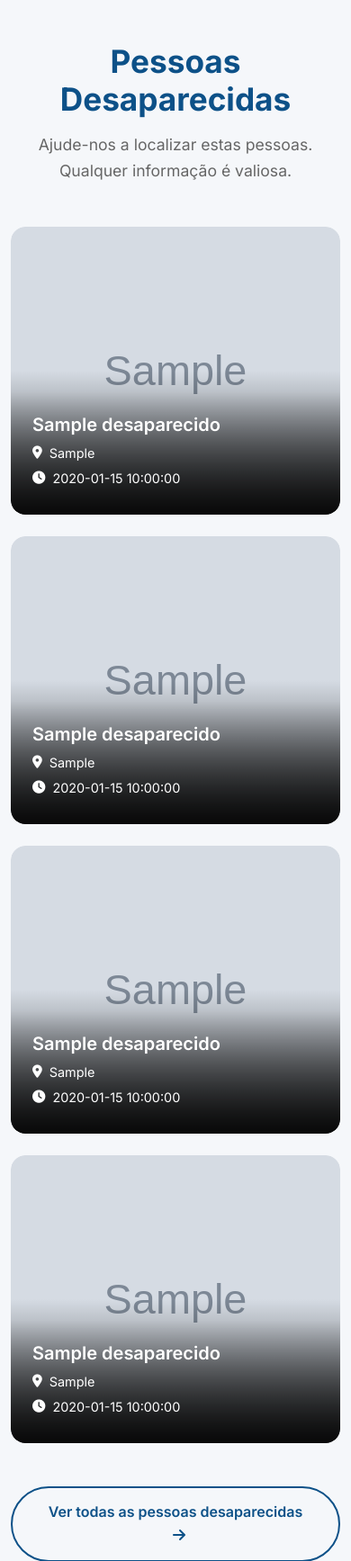
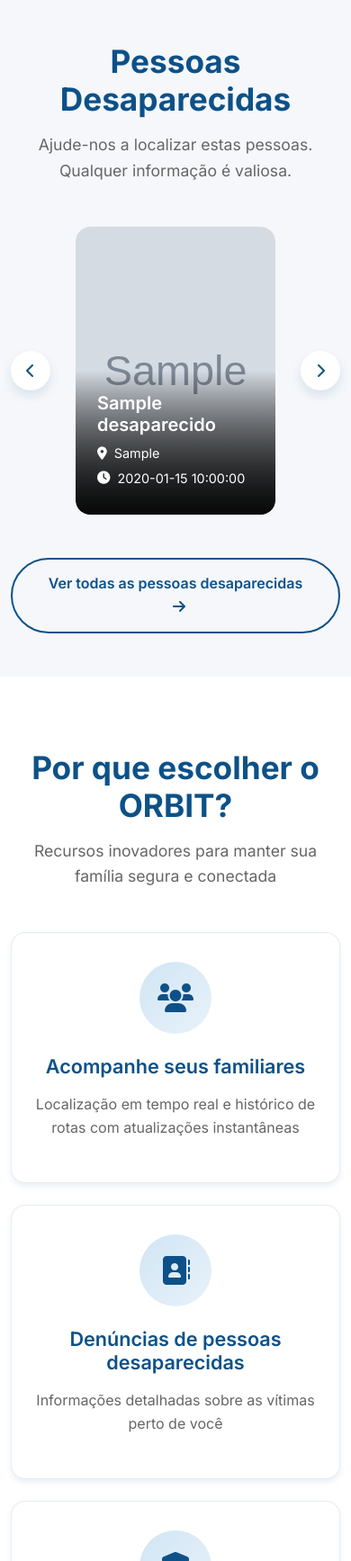
Before and after one commit to mzmorelli/TCC-Orbit, a Flask app: page / in a window 390 px wide. Shown: the part 1054-2789 px from the top of the page at 90% size. Run offline with Flask 3, Linux system fonts and the light colour scheme; tables that the repository leaves empty hold one stand-in row (values such as "Sample post"); grey boxes marked "Sample" are stand-in pictures.

Commit message:
Atualização - Index

```diff
--- a/SiteOrbit/static/css/style.css
+++ b/SiteOrbit/static/css/style.css
@@ -181,6 +181,52 @@
 .desaparecidos-destaque {
   background-color: var(--light-gray);
   padding: 5rem 0;
+}
+
+/* Carousel wrapper */
+.desaparecidos-carousel {
+  position: relative;
+  display: flex;
+  align-items: center;
+  gap: 1rem;
+}
+
+.carousel-viewport {
+  overflow: hidden;
+  flex: 1;
+}
+
+.carousel-track {
+  display: flex;
+  will-change: transform;
+  transition: transform 0.6s ease;
+}
+
+.carousel-slide {
+  flex: 0 0 25%;
+  padding: 0 0.75rem; /* similar to g-4 spacing */
+  box-sizing: border-box;
+}
+
+.desaparecidos-carousel .carousel-btn {
+  width: 44px;
+  height: 44px;
+  border-radius: 50%;
+  border: none;
+  background: var(--white);
+  color: var(--primary-blue);
+  box-shadow: var(--shadow-md);
+  display: inline-flex;
+  align-items: center;
+  justify-content: center;
+  cursor: pointer;
+  transition: transform 0.2s ease, box-shadow 0.2s ease, background-color 0.2s ease, color 0.2s ease;
+}
+
+.desaparecidos-carousel .carousel-btn:hover {
+  transform: translateY(-2px);
+  box-shadow: var(--shadow-lg);
+  background: var(--gradient-light);
 }
 
 .flip-card {
@@ -601,6 +647,9 @@
   .flip-card {
     height: 320px;
   }
+  .carousel-slide {
+    flex-basis: 50%;
+  }
 
   .feature-card {
     padding: 2rem 1.5rem;
@@ -624,6 +673,9 @@
   .app-screen {
     width: 220px;
     height: 400px;
+  }
+  .carousel-slide {
+    flex-basis: 100%;
   }
 }
 
--- a/SiteOrbit/views/index.html
+++ b/SiteOrbit/views/index.html
@@ -40,72 +40,19 @@
       <h2>Pessoas Desaparecidas</h2>
       <p>Ajude-nos a localizar estas pessoas. Qualquer informação é valiosa.</p>
     </div>
-    <div id="desaparecidos-container" class="row g-4">
-      {% for desaparecido in desaparecidos[:4] %}
-      <div class="col-md-6 col-lg-3">
-        <div class="flip-card">
-          <div class="flip-card-inner">
 
-            <div class="flip-card-front">
-              {% if desaparecido.imagem %}
-              {% if desaparecido.origem == 'site' %}
-              <img src="{{ url_for('static', filename='uploads/' + desaparecido.imagem) }}"
-                alt="Foto de {{ desaparecido.nome }}">
-              {% else %}
-              <img src="http://localhost/apptcc/uploads/{{ desaparecido.imagem }}"
-                alt="Foto de {{ desaparecido.nome }}">
-              {% endif %}
-              {% else %}
-              <img src="{{ url_for('static', filename='img/imagem-nao-disponivel.png') }}" alt="Imagem não disponível">
-              {% endif %}
+    <div class="desaparecidos-carousel">
+      <button class="carousel-btn prev" aria-label="Anterior">
+        <i class="fas fa-chevron-left"></i>
+      </button>
+      <div class="carousel-viewport" id="desaparecidos-viewport">
+        <div class="carousel-track" id="desaparecidos-track"></div>
+      </div>
+      <button class="carousel-btn next" aria-label="Próximo">
+        <i class="fas fa-chevron-right"></i>
+      </button>
+    </div>
 
-              <div class="card-overlay"></div>
-              <div class="overlay-info">
-                <h5>{{ desaparecido.nome }}</h5>
-                <p><i class="fas fa-map-marker-alt me-2"></i>{{ desaparecido.localVisto }}</p>
-                <p>
-                  <i class="fas fa-clock me-2"></i>
-                  {% if desaparecido.vezVisto %}
-                  {% if desaparecido.vezVisto is string %}
-                  {{ desaparecido.vezVisto }}
-                  {% else %}
-                  {{ desaparecido.vezVisto}}
-                  {% endif %}
-                  {% else %}
-                  Não informado
-                  {% endif %}
-                </p>
-              </div>
-            </div>
-
-            <div class="flip-card-back">
-              <div class="back-content">
-                <h5>Informações</h5>
-                <p><strong><i class="fas fa-phone me-2"></i>Contato:</strong> {{ desaparecido.telefoneContato }}</p>
-                <p><strong><i class="fas fa-file-alt me-2"></i>Descrição:</strong> {{ desaparecido.descricao }}</p>
-                <p>
-                  <strong><i class="fas fa-calendar me-2"></i>Visto por último:</strong>
-                  {% if desaparecido.vezVisto %}
-                  {% if desaparecido.vezVisto is string %}
-                  {{ desaparecido.vezVisto }}
-                  {% else %}
-                  {{ desaparecido.vezVisto.strftime('%d/%m/%Y às %H:%M') }}
-                  {% endif %}
-                  {% else %}
-                  Não informado
-                  {% endif %}
-                </p>
-                <a href="{{ url_for('detalhe', id=desaparecido.id) }}" class="btn-detalhes">
-                  <i class="fas fa-info-circle me-2"></i>Ver detalhes
-                </a>
-              </div>
-            </div>
-
-          </div>
-        </div>
-      </div>
-      {% endfor %}
-    </div>
     <div class="text-center mt-5">
       <a href="{{ url_for('desaparecidos') }}" class="btn-ver-mais">
         Ver todas as pessoas desaparecidas <i class="fas fa-arrow-right ms-2"></i>
@@ -115,46 +62,52 @@
 </section>
 
 <script>
-  const desaparecidos = JSON.parse('{{ desaparecidos_json|tojson|safe }}');
-  let startIndex = 0;
-  const cardsPerPage = 4;
-  const container = document.getElementById("desaparecidos-container");
+  (function () {
+    const data = JSON.parse('{{ desaparecidos_json|tojson|safe }}');
+    const track = document.getElementById('desaparecidos-track');
+    const viewport = document.getElementById('desaparecidos-viewport');
+    const btnPrev = document.querySelector('.desaparecidos-carousel .prev');
+    const btnNext = document.querySelector('.desaparecidos-carousel .next');
 
-  function renderCards() {
-    container.innerHTML = "";
-    const slice = [];
+    let slidesPerView = 4;
+    let currentIndex = 0; // index of the left-most visible slide
+    let autoTimer = null;
+    let isTransitioning = false;
 
-    for (let i = 0; i < cardsPerPage; i++) {
-      const index = (startIndex + i) % desaparecidos.length;
-      slice.push(desaparecidos[index]);
+    function computeSlidesPerView() {
+      const w = window.innerWidth;
+      if (w < 576) return 1;
+      if (w < 992) return 2;
+      return 4;
     }
 
-    slice.forEach(d => {
-      container.innerHTML += `
-        <div class="col-md-6 col-lg-3">
+    function slideTemplate(d) {
+      const imgHtml = d.imagem
+        ? (d.origem === 'site'
+            ? `<img src="/static/uploads/${d.imagem}" alt="Foto de ${d.nome}">`
+            : `<img src="http://localhost/apptcc/uploads/${d.imagem}" alt="Foto de ${d.nome}">`
+          )
+        : `<img src="/static/img/imagem-nao-disponivel.png" alt="Imagem não disponível">`;
+
+      return `
+        <div class="carousel-slide">
           <div class="flip-card">
             <div class="flip-card-inner">
               <div class="flip-card-front">
-                ${d.imagem
-          ? (d.origem === "site"
-            ? `<img src="/static/uploads/${d.imagem}" alt="Foto de ${d.nome}">`
-            : `<img src="http://localhost/apptcc/uploads/${d.imagem}" alt="Foto de ${d.nome}">`
-          )
-          : `<img src="/static/img/imagem-nao-disponivel.png" alt="Imagem não disponível">`
-        }
+                ${imgHtml}
                 <div class="card-overlay"></div>
                 <div class="overlay-info">
                   <h5>${d.nome}</h5>
-                  <p><i class="fas fa-map-marker-alt me-2"></i>${d.localVisto || "Não informado"}</p>
-                  <p><i class="fas fa-clock me-2"></i>${d.vezVisto || "Não informado"}</p>
+                  <p><i class="fas fa-map-marker-alt me-2"></i>${d.localVisto || 'Não informado'}</p>
+                  <p><i class="fas fa-clock me-2"></i>${d.vezVisto || 'Não informado'}</p>
                 </div>
               </div>
               <div class="flip-card-back">
                 <div class="back-content">
                   <h5>Informações</h5>
-                  <p><strong><i class="fas fa-phone me-2"></i>Contato:</strong> ${d.telefoneContato || "Não informado"}</p>
-                  <p><strong><i class="fas fa-file-alt me-2"></i>Descrição:</strong> ${d.descricao || "Não informado"}</p>
-                  <p><strong><i class="fas fa-calendar me-2"></i>Visto por último:</strong> ${d.vezVisto || "Não informado"}</p>
+                  <p><strong><i class="fas fa-phone me-2"></i>Contato:</strong> ${d.telefoneContato || 'Não informado'}</p>
+                  <p><strong><i class="fas fa-file-alt me-2"></i>Descrição:</strong> ${d.descricao || 'Não informado'}</p>
+                  <p><strong><i class="fas fa-calendar me-2"></i>Visto por último:</strong> ${d.vezVisto || 'Não informado'}</p>
                   <a href="/detalhe/${d.id}" class="btn-detalhes">
                     <i class="fas fa-info-circle me-2"></i>Ver detalhes
                   </a>
@@ -162,15 +115,97 @@
               </div>
             </div>
           </div>
-        </div>
-      `;
+        </div>`;
+    }
+
+    // Build initial content with multiple sets to avoid immediate appends
+    function buildTrack() {
+      slidesPerView = computeSlidesPerView();
+      const initialSets = 3; // render 3x data initially
+      let html = '';
+      for (let s = 0; s < initialSets; s++) {
+        html += data.map(d => slideTemplate(d)).join('');
+      }
+      track.innerHTML = html;
+      currentIndex = 0;
+      setImmediatePosition();
+    }
+
+    function getSlideWidth() {
+      const first = track.querySelector('.carousel-slide');
+      return first ? first.getBoundingClientRect().width : 0;
+    }
+
+    function setImmediatePosition() {
+      const w = getSlideWidth();
+      track.style.transition = 'none';
+      track.style.transform = `translateX(${-currentIndex * w}px)`;
+      // force reflow then restore transition
+      requestAnimationFrame(() => {
+        track.style.transition = '';
+      });
+    }
+
+    function goTo(index) {
+      if (isTransitioning) return;
+      isTransitioning = true;
+      const w = getSlideWidth();
+      track.style.transform = `translateX(${-index * w}px)`;
+      currentIndex = index;
+    }
+
+    function next() {
+      // Append another full set when we are close to the end
+      const totalSlides = track.children.length;
+      const threshold = totalSlides - (slidesPerView * 2);
+      if (currentIndex >= threshold) {
+        // append one more set of slides forward-only
+        track.insertAdjacentHTML('beforeend', data.map(d => slideTemplate(d)).join(''));
+      }
+      goTo(currentIndex + slidesPerView);
+    }
+
+    function prev() {
+      // Forward-only behavior: disable previous navigation
+      return;
+    }
+
+    function onTransitionEnd() {
+      isTransitioning = false;
+    }
+
+    function startAuto() {
+      stopAuto();
+      autoTimer = setInterval(next, 8000);
+    }
+
+    function stopAuto() {
+      if (autoTimer) {
+        clearInterval(autoTimer);
+        autoTimer = null;
+      }
+    }
+
+    // Events
+    btnNext.addEventListener('click', () => { next(); startAuto(); });
+    btnPrev.addEventListener('click', () => { prev(); });
+    viewport.addEventListener('mouseenter', stopAuto);
+    viewport.addEventListener('mouseleave', startAuto);
+    track.addEventListener('transitionend', onTransitionEnd);
+    window.addEventListener('resize', () => {
+      const oldPerView = slidesPerView;
+      const newPerView = computeSlidesPerView();
+      if (oldPerView !== newPerView) {
+        buildTrack();
+      } else {
+        setImmediatePosition();
+      }
     });
 
-    startIndex = (startIndex + cardsPerPage) % desaparecidos.length;
-  }
-
-  renderCards();
-  setInterval(renderCards, 10000);
+    // Init
+    buildTrack();
+    startAuto();
+  })();
 </script>
 
 <section class="features-custom">
```
